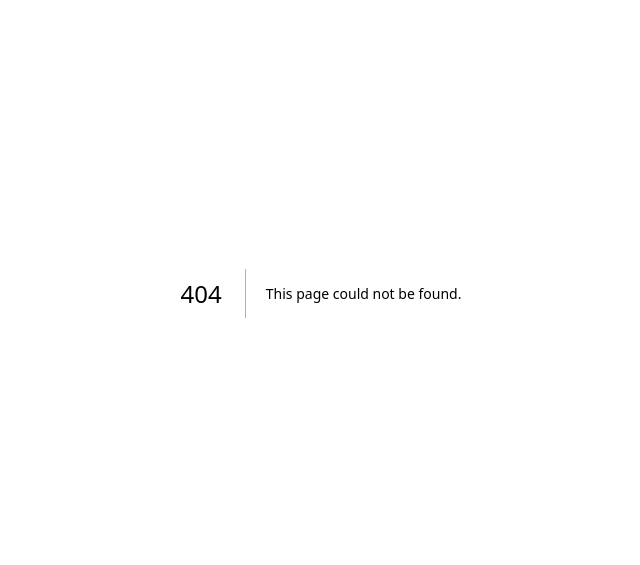
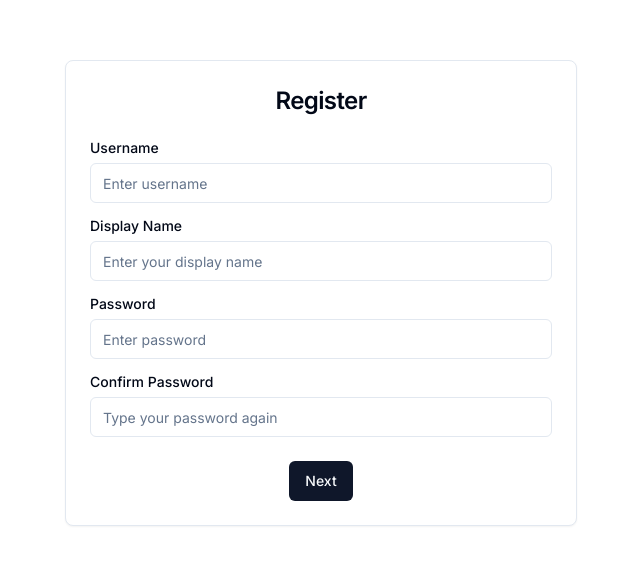
Before and after one commit to JusJira/10days-project-2023, a Next.js app: page /register in a window 1280 px wide. Before the commit this address had no page. Shown: the part 107-672 px from the top of the page, without its empty margins (319-959 px from the left). Built offline with nearby package versions, Linux system fonts and the light colour scheme.

Commit message:
feat: basic register ui

```diff
--- /dev/null
+++ b/app/register/page.tsx
@@ -0,0 +1,48 @@
+import { Button } from "@/components/ui/button"
+import {
+  Card,
+  CardContent,
+  CardFooter,
+  CardHeader,
+  CardTitle,
+} from "@/components/ui/card"
+import { Input } from "@/components/ui/input";
+import { Label } from "@/components/ui/label";
+import Link from "next/link";
+
+export default function Register() {
+    return (
+        <div className="relative flex flex-col justify-center items-center min-h-screen overflow-hidden">
+            <div className="w-full m-auto lg:max-w-lg">
+                <Card>
+                    <CardHeader>
+                        <CardTitle className="text-2xl text-center">Register</CardTitle>
+                    </CardHeader>
+                    <CardContent className="space-y-4">
+                        <div className="grid gap-2">
+                            <Label htmlFor="username">Username</Label>
+                            <Input id="username" type="text" placeholder="Enter username" />
+                        </div>
+                        <div className="grid gap-2">
+                            <Label htmlFor="username">Display Name</Label>
+                            <Input id="displayName" type="text" placeholder="Enter your display name" />
+                        </div>
+                        <div className="grid gap-2">
+                            <Label htmlFor="username">Password</Label>
+                            <Input id="password" type="password" placeholder="Enter password" />
+                        </div>
+                        <div className="grid gap-2">
+                            <Label htmlFor="username">Confirm Password</Label>
+                            <Input id="confirmPassword" type="password" placeholder="Type your password again" />
+                        </div>
+
+
+                    </CardContent>
+                    <CardFooter className="flex flex-col">
+                        <Button className="">Next</Button>
+                    </CardFooter>
+                </Card>
+            </div>
+        </div>
+    )
+}
--- a/components/Navbar.tsx
+++ b/components/Navbar.tsx
@@ -45,7 +45,7 @@ const Navbar = () => {
           {/* Account Navigation */}
           <div className="flex space-x-8">
             <Link href="/login"><Button variant="ghost">Sign In</Button></Link>
-            <Button>Register</Button>
+            <Link href="/register"><Button>Register</Button></Link>
             <ModeToggle />
 
           </div>
```
